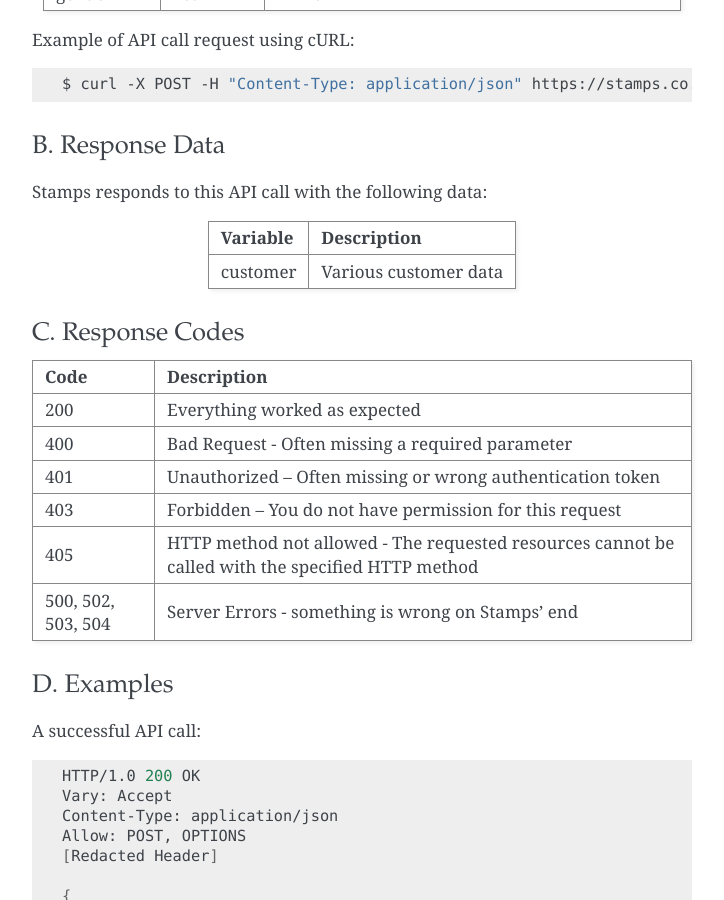
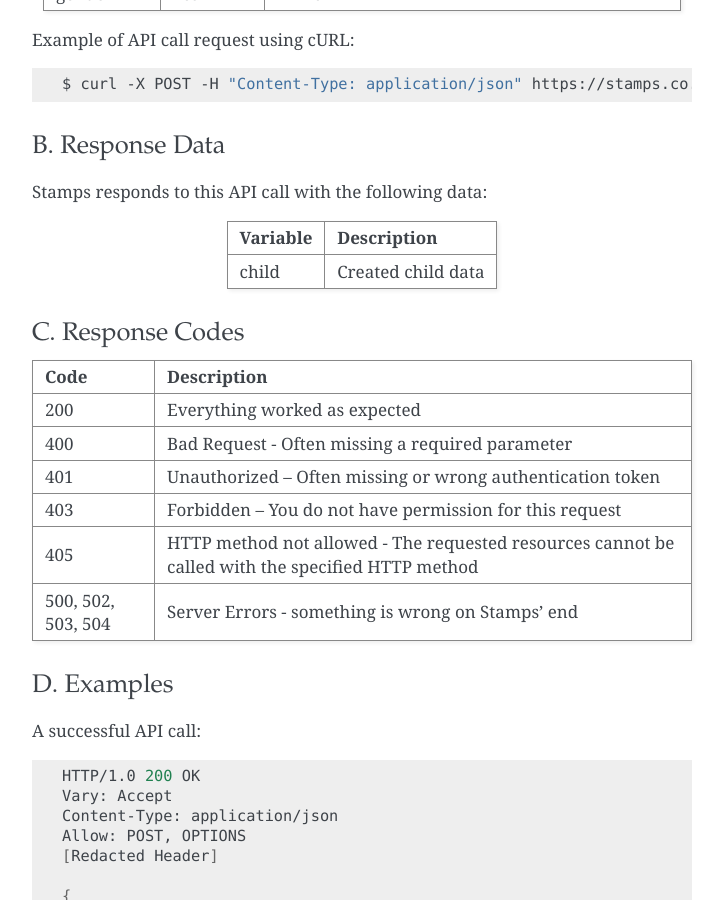
Before and after one commit to ui/stamps-api-docs, a Sphinx documentation site: the page built from source/customer_api.rst, in a window 1280 px wide and 900 px high, scrolled down 10066 px. Shown: the whole window, without its empty margins (388-1112 px from the left). Built offline with Sphinx 7.4.7, drawn with Linux system fonts in a browser that asks for light colours; some of the changed text lies outside the part shown.

Commit message:
Response updated

```diff
--- a/source/customer_api.rst
+++ b/source/customer_api.rst
@@ -532,7 +532,7 @@ Stamps responds to this API call with the following data:
 =================== ==============================
 Variable            Description
 =================== ==============================
-customer            Various customer data
+child               Created child data
 =================== ==============================
 
 
@@ -616,7 +616,7 @@ Stamps responds to this API call with the following data:
 =================== ==============================
 Variable            Description
 =================== ==============================
-customer            Various customer data
+pet                 Created pet data
 =================== ==============================
 
 
```
